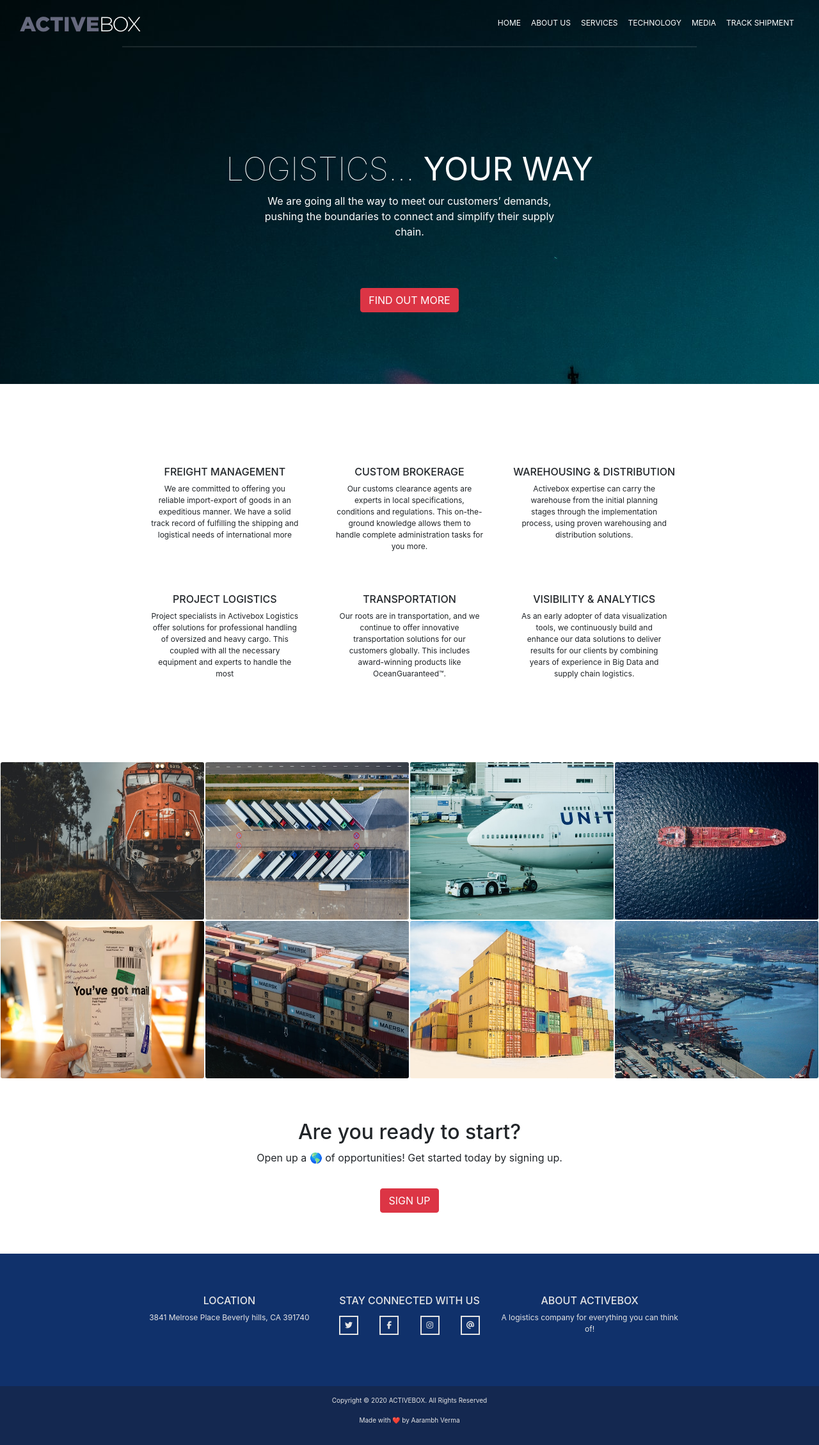
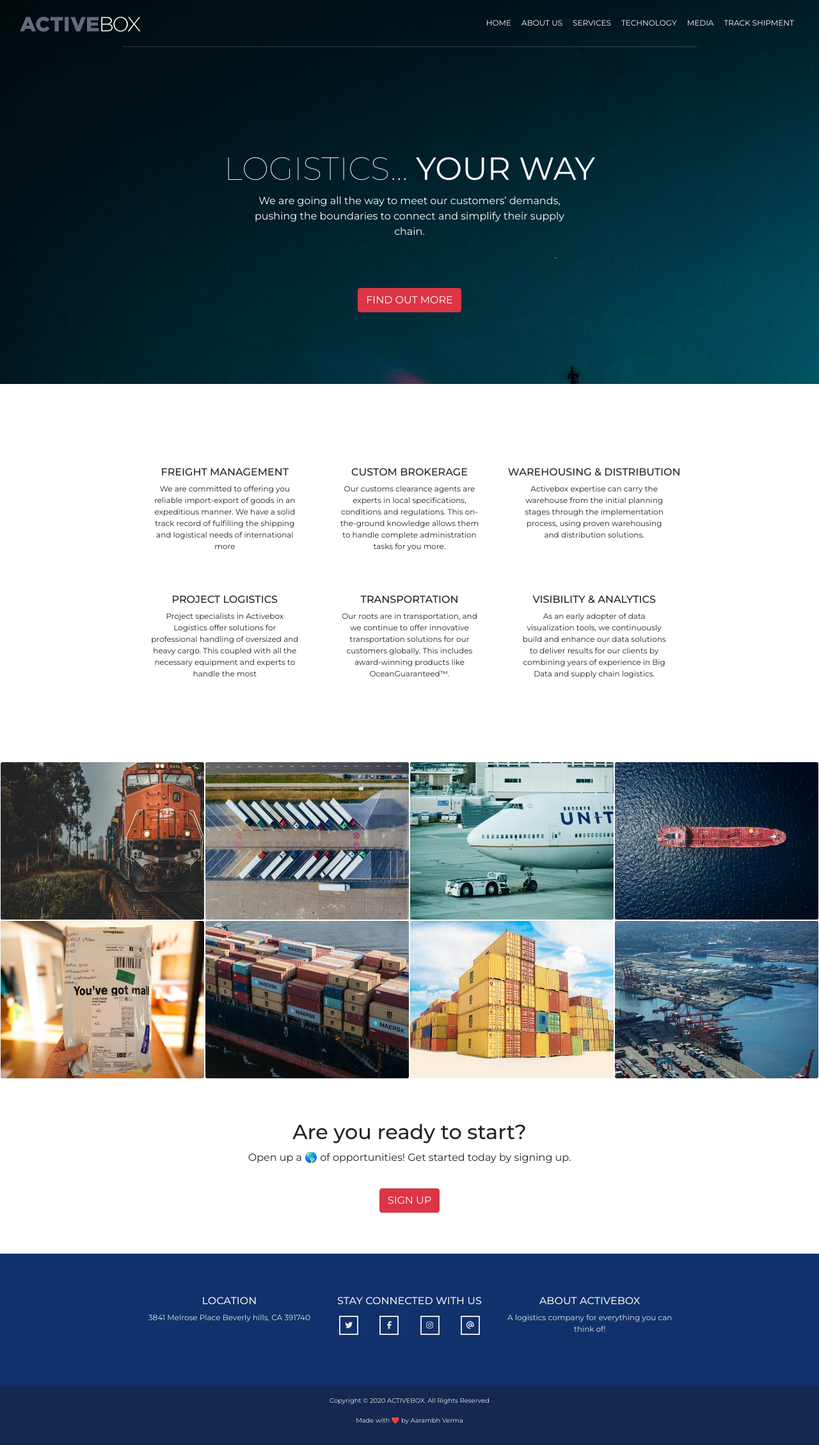
Before and after one commit to AarambhVerma/Activebox, a plain HTML site: page index.html in a window 1280 px wide. Shown: the whole page at 64% size. Drawn offline with nearby package versions, Linux system fonts and the light colour scheme.

Commit message:
Add files via upload

```diff
--- a/stylesheet.css
+++ b/stylesheet.css
@@ -1,4 +1,4 @@
-<<<<<<< HEAD
+
 body{
   font-family: 'Montserrat', sans-serif;
 }
@@ -161,167 +161,3 @@ hr {
   padding-top: 2rem;
   padding-bottom: 2rem;
 }
-=======
-body{
-  font-family: 'Montserrat', sans-serif;
-}
-
-.header-section{
-  background-image: url("timo-wagner-DJBfZx0P5do-unsplash (2).jpg");
-  z-index: -10;
-}
-
-.top-section {
-  padding-top: 10rem;
-  width: 100%;
-  text-align: center;
-  padding-bottom: 3rem;
-  padding-left: auto;
-  padding-right: auto;
-/*  background-color: #e4f9f5;*/
-  color: white;
-  margin: auto 0;
-
-}
-
-.top-section h1{
-  width: 50%;
-  margin: auto;
-  font-size: 50px;
-
-  font-weight: lighter;
-}
-
-.top-section p {
-  margin: auto;
-  width: 40%;
-  margin-top: 0.5rem;
-  margin-bottom: 4rem;
-}
-
-.nav-link{
-  color: white;
-  font-size: 12px;
-  /*margin-left: 1rem;*/
-
-}
-
-.navbar{
-  background: rgba(255, 255, 255, 0);
-
-  margin: auto;
-  padding-top: 1rem;
-  padding-bottom: 1rem;
-}
-
-.navbar-toggler-icon{
-  width: 40px;
-  height: inherit;
-  padding: auto;
-  color: white;
-
-}
-
-hr {
-  border: 0.5px solid rgba(255,255,255,0.1);
-  width:70%;
-  margin: auto;
-}
-
-.btn {
-  margin-top: 0.75rem;
-  margin-bottom: 4rem;
-}
-
-.info-area {
-  text-align: center;
-  margin: 6rem auto 6rem auto;
-  /*margin-bottom: 8rem;*/
-}
-
-.info-items {
-  padding-top: 2rem;
-  padding-bottom: 2rem;
-  text-align: center;
-
-}
-
-.info-items p {
-  width:80%;
-  font-size: 12px;
-  margin:auto;
-}
-
-
-
-.info-section {
-  width: 70%;
-  margin:auto;
-}
-
-.seperate-img {
-  margin: 0;
-  border: 0.5px solid white;
-  width:100%;
-  height:248px;
-}
-
-.img-gallery {
-  margin-left: 0;
-  margin-right: 0;
-  padding: 0;
-}
-
-.join-now {
-  padding-top: 4rem;
-  padding-bottom: 0;
-  padding-left: auto;
-  padding-right: auto;
-  margin: 0;
-  text-align: center;
-}
-
-.join-now p {
-  margin-bottom: 1.5rem;
-}
-
-.company-details {
-  text-align: center;
-  padding-top: 2rem;
-  padding-bottom: 2rem;
-  padding-left: auto;
-  padding-right: auto;
-  background-color: #10316b;
-  color: #e5e5e5;
-  font-weight: normal;
-  font-size: 12px;
-}
-
-.company-details-subdiv{
-  width:70%
-}
-
-.con-footer {
-  text-align: center;
-  padding-top: 15px;
-  padding-bottom: 15px;
-  display: block;
-  font-size: 10px;
-  background-color: #142850;
-  color: #e5e5e5;
-}
-
-.bottom-icon {
-  margin: 15px;
-  margin-top: 6px;
-  padding: 7px;
-  border: 2px solid #e5e5e5;
-  width: 30px;
-  height: 30px;
-}
-
-.details-col{
-  padding-top: 2rem;
-  padding-bottom: 2rem;
-}
->>>>>>> a059aeca75832ad682a770b293a5dc219c908edc
```
